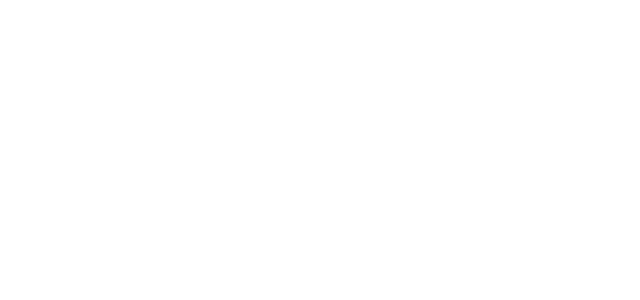
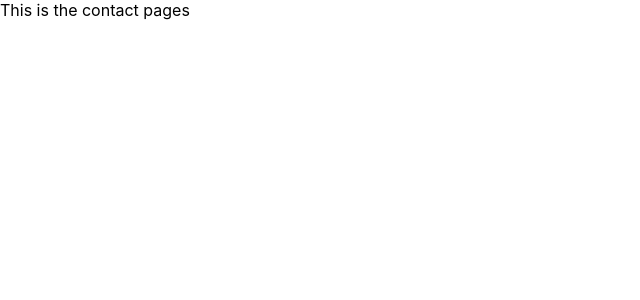
Before and after one commit to mosesojiko/zuri-stage1, a React (Create React App) app: page /contact in a window 1280 px wide. Before the commit this address had no page. Shown: the top 300 px of the page, without its empty margins (0-640 px from the left). Built offline with nearby package versions, Linux system fonts and the light colour scheme.

Commit message:
feat: Created the contact page

```diff
--- a/src/App.js
+++ b/src/App.js
@@ -1,12 +1,14 @@
 import { BrowserRouter, Routes, Route } from 'react-router-dom';
 import './App.css';
-import Home from './pages/Home'
+import Home from './pages/Home';
+import Contact from './pages/Contact';
 
 function App() {
   return (
     <BrowserRouter>
       <Routes>
-        <Route path = '/' index element= {<Home />} />
+        <Route path='/' index element={<Home />} />
+        <Route path = '/contact' element = {<Contact />} />
       </Routes>
     </BrowserRouter>
   );
--- a/src/pages/Contact.js
+++ b/src/pages/Contact.js
@@ -0,0 +1,9 @@
+import React from 'react'
+
+function Contact() {
+    return (
+        <div>This is the contact pages</div>
+    )
+}
+
+export default Contact
```
